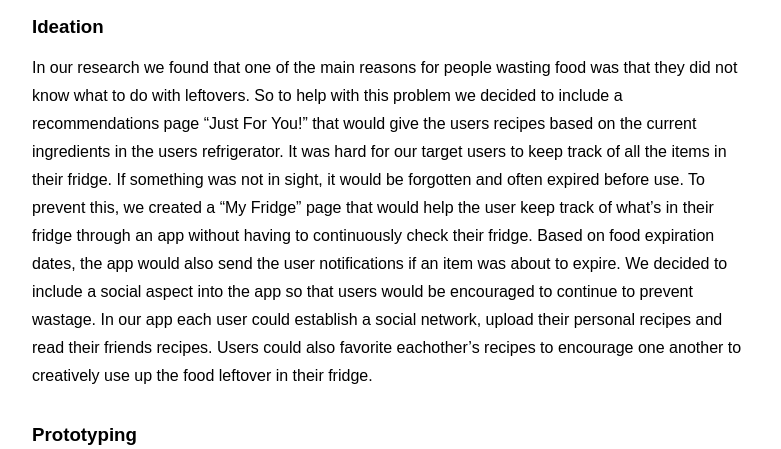
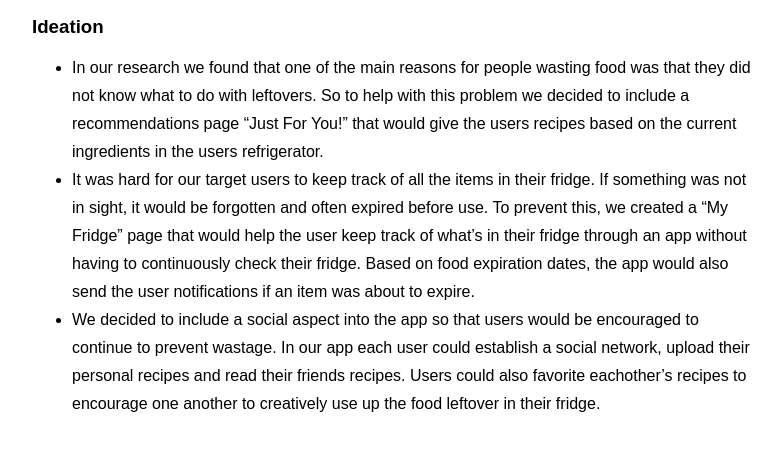
Before and after one commit to sidramnz/SidraManzoor, a plain HTML site: page mealmaster.html in a window 1280 px wide. Shown: the part 2030-2479 px from the top of the page, without its empty margins (388-1169 px from the left). Drawn offline with Linux system fonts and the light colour scheme.

Commit message:
Update mealmaster.html

```diff
--- a/mealmaster.html
+++ b/mealmaster.html
@@ -84,7 +84,7 @@
 
 					<div class = "introdescp">
 						<h3 class= "titles">Meal Master</h3>
-						<p>Meal Master is a mobile application designed to help reduce food wastage by keeping a track on  a user’s fridge content and recommending recipes based on the contents of a user’s refrigerator.</p>
+						<p>Meal Master is a mobile application designed to help reduce food wastage by keeping track on  a user’s fridge content and recommending recipes based on the contents of their refrigerator.</p>
 					</div>
 
 					<div class = "introdetails">
@@ -119,7 +119,7 @@
 				<div class ="development">
 					<h3 class= "titles">Pain Points</h3>
 					<ul>
-						<li>Lack of options for using excess food</li>
+					<li>Lack of ideas for using up excess food</li>
 					<li>Hard to keep track of things expiring</li>
 					<li>Lack of sense of reward/community</li>
 					</ul>
@@ -168,10 +168,11 @@
 
 				<div class = "summary">
 					<h3 class= "titles">Ideation</h3>
-					<p>In our research we found that one of the main reasons for people wasting food was that they did not know what to do with leftovers. So to help with this problem we decided to include a recommendations page “Just For You!” that would give the users recipes based on the current ingredients in the users refrigerator.
-					It was hard for our target users to keep track of all the items in their fridge. If something was not in sight, it would be forgotten and often expired before use. To prevent this, we created a “My Fridge” page that would help the user keep track of what’s in their fridge through an app without having to continuously check their fridge. Based on food expiration dates, the app would also send the user notifications if an item was about to expire.
-					We decided to include a social aspect into the app so that users would be encouraged to continue to prevent wastage. In our app each user could establish a social network, upload their personal recipes and read their friends recipes. Users could also favorite eachother’s recipes to encourage one another to creatively use up the food leftover in their fridge.
-					</p>
+					<ul>
+					<li>In our research we found that one of the main reasons for people wasting food was that they did not know what to do with leftovers. So to help with this problem we decided to include a recommendations page “Just For You!” that would give the users recipes based on the current ingredients in the users refrigerator.</li>
+					<li>It was hard for our target users to keep track of all the items in their fridge. If something was not in sight, it would be forgotten and often expired before use. To prevent this, we created a “My Fridge” page that would help the user keep track of what’s in their fridge through an app without having to continuously check their fridge. Based on food expiration dates, the app would also send the user notifications if an item was about to expire.</li>
+					<li>We decided to include a social aspect into the app so that users would be encouraged to continue to prevent wastage. In our app each user could establish a social network, upload their personal recipes and read their friends recipes. Users could also favorite eachother’s recipes to encourage one another to creatively use up the food leftover in their fridge.</li>
+					</ul>
 				</div>
 
 <!-- Block with just text----------------------------------------->
```
